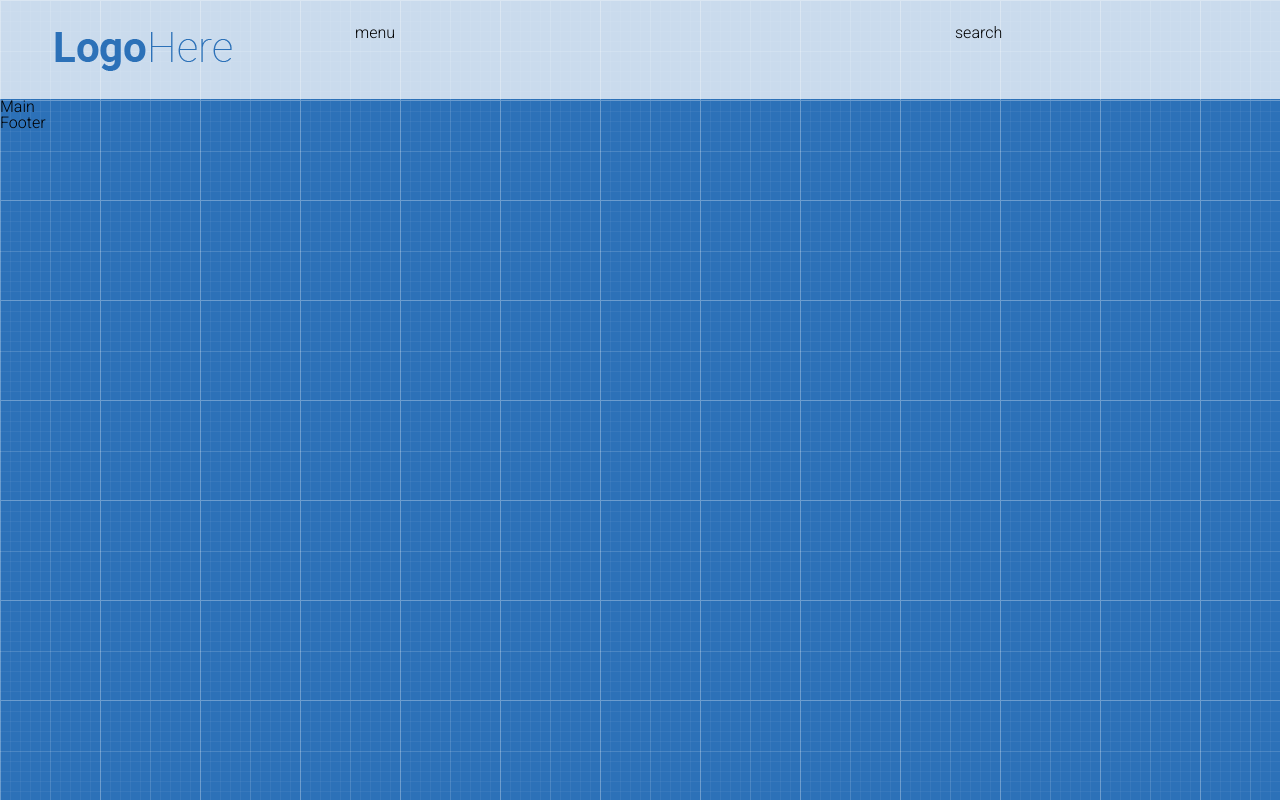
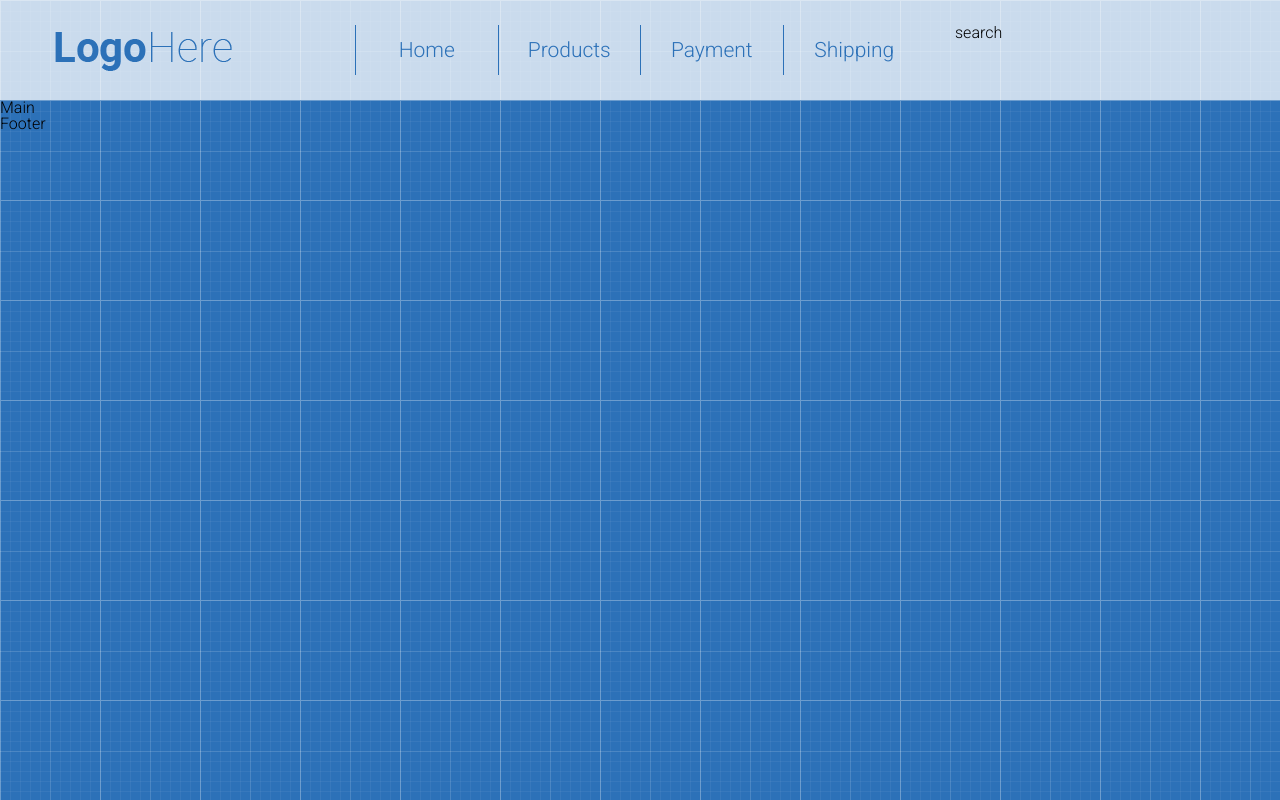
Before and after one commit to Denis-L99/shop-project, a plain HTML site: page index.html in a window 1280 px wide. Drawn offline with Linux system fonts and the light colour scheme.

Commit message:
add menu

```diff
--- a/index.html
+++ b/index.html
@@ -1,12 +1,12 @@
 <!DOCTYPE html>
 <html lang="en">
   <head>
-    <meta charset="UTF-8">
-    <meta http-equiv="X-UA-Compatible" content="IE=edge">
-    <meta name="viewport" content="width=device-width, initial-scale=1.0">
+    <meta charset="UTF-8" />
+    <meta http-equiv="X-UA-Compatible" content="IE=edge" />
+    <meta name="viewport" content="width=device-width, initial-scale=1.0" />
     <title>shop-project</title>
-    <link rel="stylesheet" href="reset.css">
-    <link rel="stylesheet" href="style.css">
+    <link rel="stylesheet" href="reset.css" />
+    <link rel="stylesheet" href="style.css" />
   </head>
   <body>
     <header class="header">
@@ -15,12 +15,19 @@
           <div class="col-3">
             <div class="logo">
               <a href="">
-                            <img src="images/icon (3).png" alt="">
+                <img src="images/icon (3).png" alt="" />
               </a>
             </div>
           </div>
           <div class="col-6">
-                    menu
+            <nav>
+              <ul class="menu">
+                <li><a href="">Home</a></li>
+                <li><a href="">Products</a></li>
+                <li><a href="">Payment</a></li>
+                <li><a href="">Shipping</a></li>
+              </ul>
+            </nav>
           </div>
           <div class="col-3">search</div>
         </div>
--- a/style.css
+++ b/style.css
@@ -17,7 +17,7 @@ body {
     margin: 0 auto;
 }
 
-.row::after {
+.row::after,.menu::after{
     content: "";
     display: block;
     clear: both;
@@ -44,3 +44,21 @@ body {
 .logo {
     margin-top: 7px;
 }
+.menu li{
+    float: left;
+    width: 25%;
+    border-left: 1px solid #2c71b8;
+}
+.menu a {
+    display: block;
+    height: 50px;
+    text-decoration: none;
+    color: #2c71b8;
+    font-size: 21px;
+    text-align: center;
+    line-height: 50px;
+}
+.menu a:hover {
+    background-color: #2c71b8;
+    color: white;
+}
```
Lines whose indentation alone changed are shown as unchanged.
